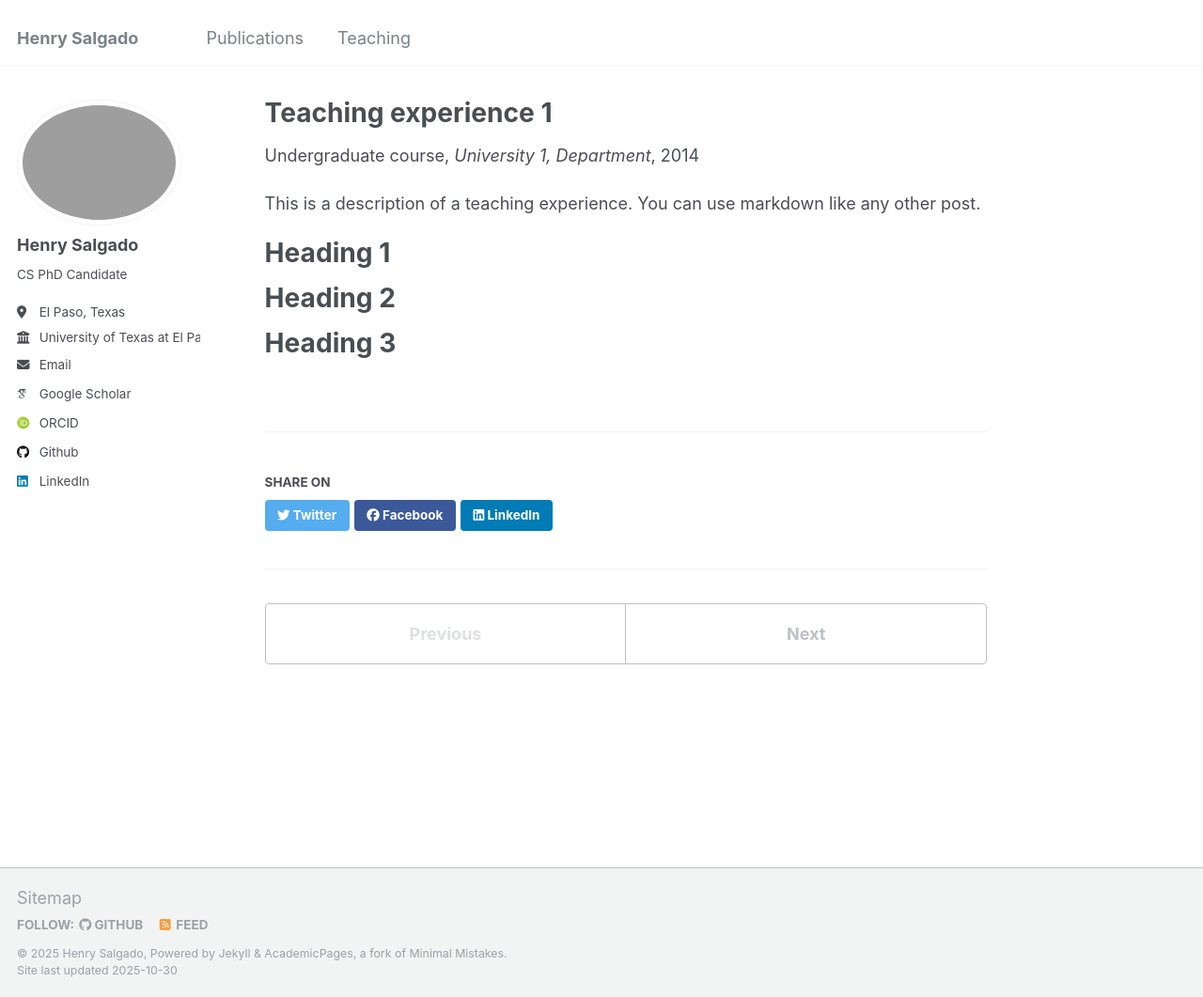
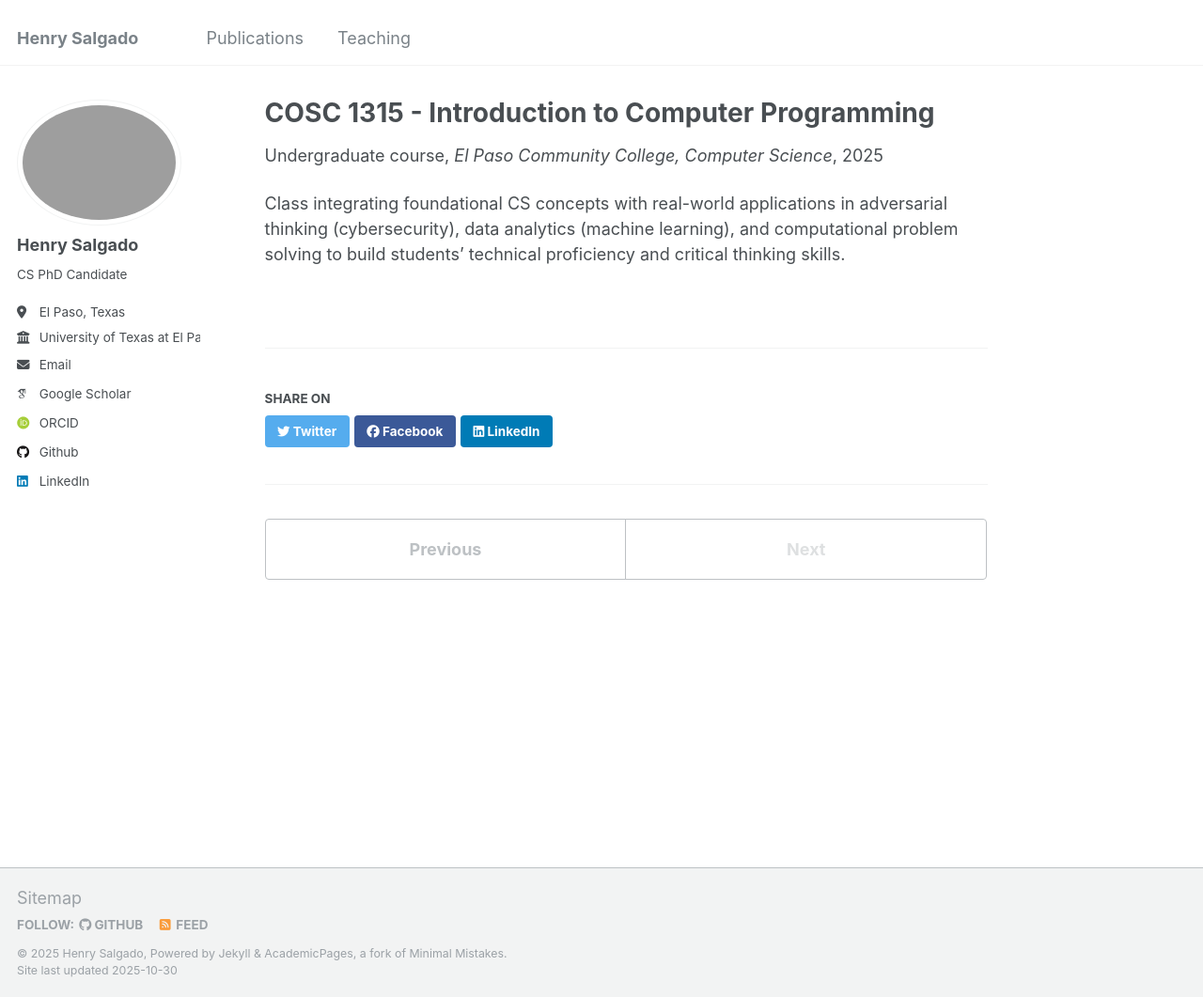
Before and after one commit to eigenhenry/eigenhenry.github.io, a Jekyll site: the page built from _teaching/2014-spring-teaching-1.md, in a window 1280 px wide and 1061 px high. Shown: the whole window at 94% size. Built offline with Jekyll 4.4.1, drawn with Linux system fonts in a browser that asks for light colours; some web fonts are replaced.

Commit message:
Revise teaching experience for COSC 1315 course
Updated teaching experience details including title, venue, date, and location. Revised course description to reflect current curriculum focus.

```diff
--- a/_teaching/2014-spring-teaching-1.md
+++ b/_teaching/2014-spring-teaching-1.md
@@ -1,20 +1,11 @@
 ---
-title: "Teaching experience 1"
+title: "COSC 1315 - Introduction to Computer Programming"
 collection: teaching
 type: "Undergraduate course"
 permalink: /teaching/2014-spring-teaching-1
-venue: "University 1, Department"
-date: 2014-01-01
-location: "City, Country"
+venue: "El Paso Community College, Computer Science"
+date: 2025-09-01
+location: "El Paso, Texas"
 ---
 
-This is a description of a teaching experience. You can use markdown like any other post.
-
-Heading 1
-======
-
-Heading 2
-======
-
-Heading 3
-======
+Class integrating foundational CS concepts with real-world applications in adversarial thinking (cybersecurity), data analytics (machine learning), and computational problem solving to build students’ technical proficiency and critical thinking skills.
```
